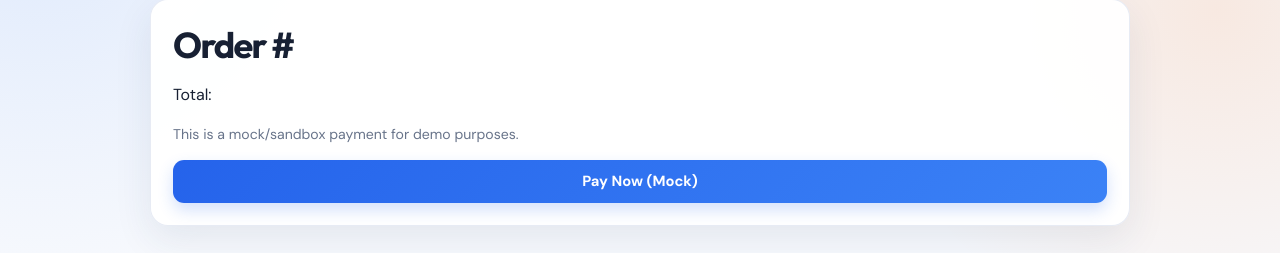
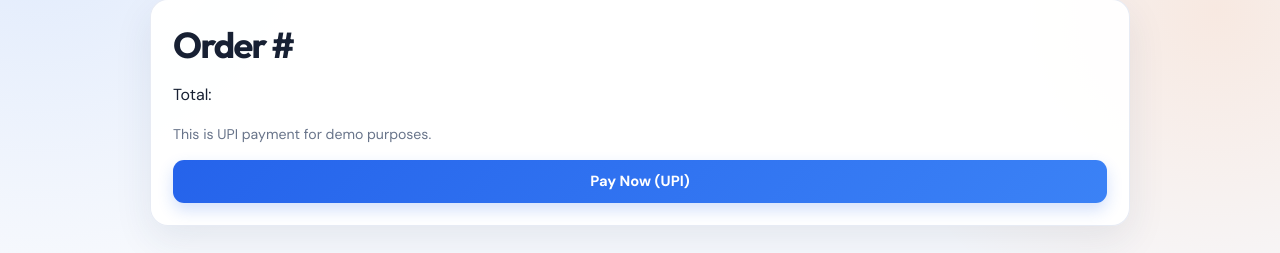
Before and after one commit to Siddharthcu/KAHE_ONE, a website: page public/canteen/checkout.html in a window 1280 px wide. Shown: the part 103-356 px from the top of the page. Drawn offline with Linux system fonts and the light colour scheme; no server answers; sample sign-in values are in the browser's storage.

Commit message:
KAHE:Fixed some mistakes

```diff
--- a/public/canteen/checkout.html
+++ b/public/canteen/checkout.html
@@ -15,9 +15,9 @@
     <div class="card" id="payCard">
       <h1>Order #<span id="orderId"></span></h1>
       <p>Total: <strong id="orderTotal"></strong></p>
-      <p class="muted">This is a mock/sandbox payment for demo purposes.</p>
+      <p class="muted">This is UPI payment for demo purposes.</p>
       <div id="payError" class="error"></div>
-      <button class="btn" id="payBtn" style="width:100%">Pay Now (Mock)</button>
+      <button class="btn" id="payBtn" style="width:100%">Pay Now (UPI)</button>
     </div>
 
     <div class="card qr-box" id="qrCard" style="display:none;">
```
